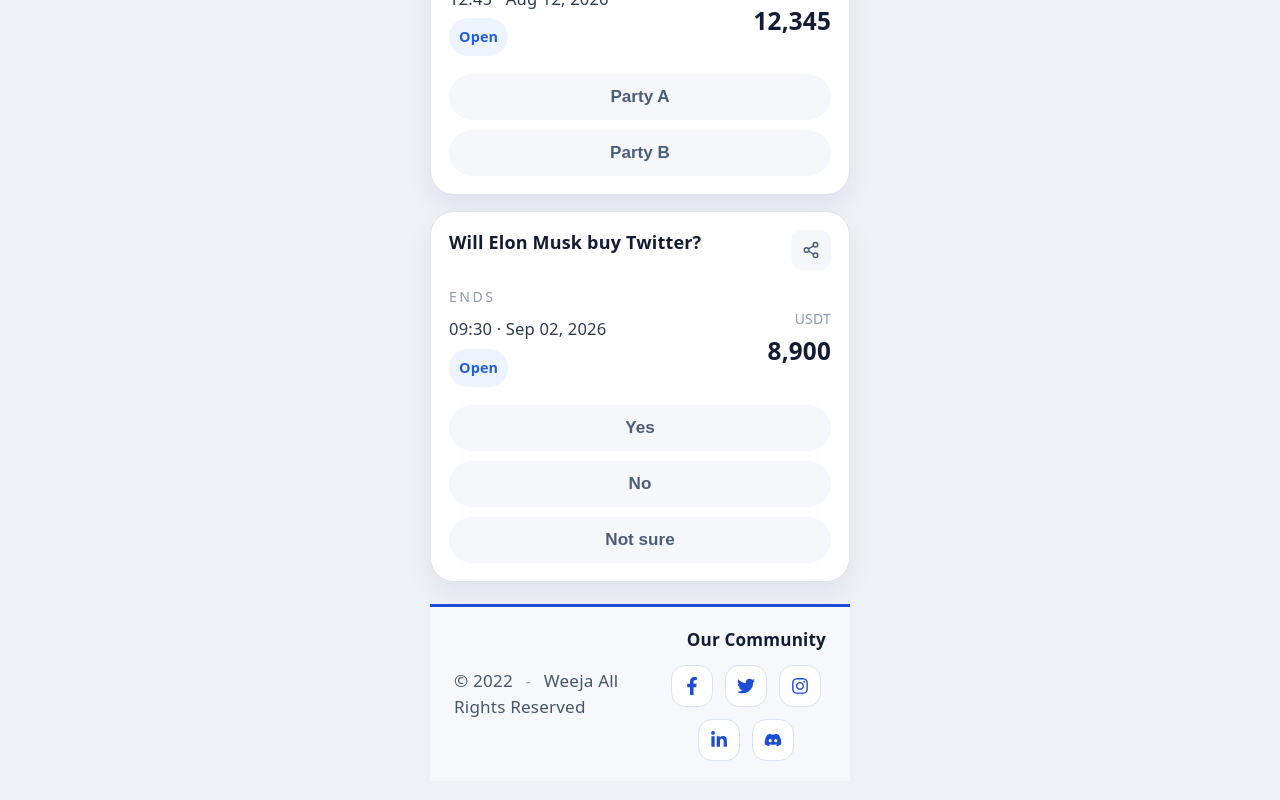
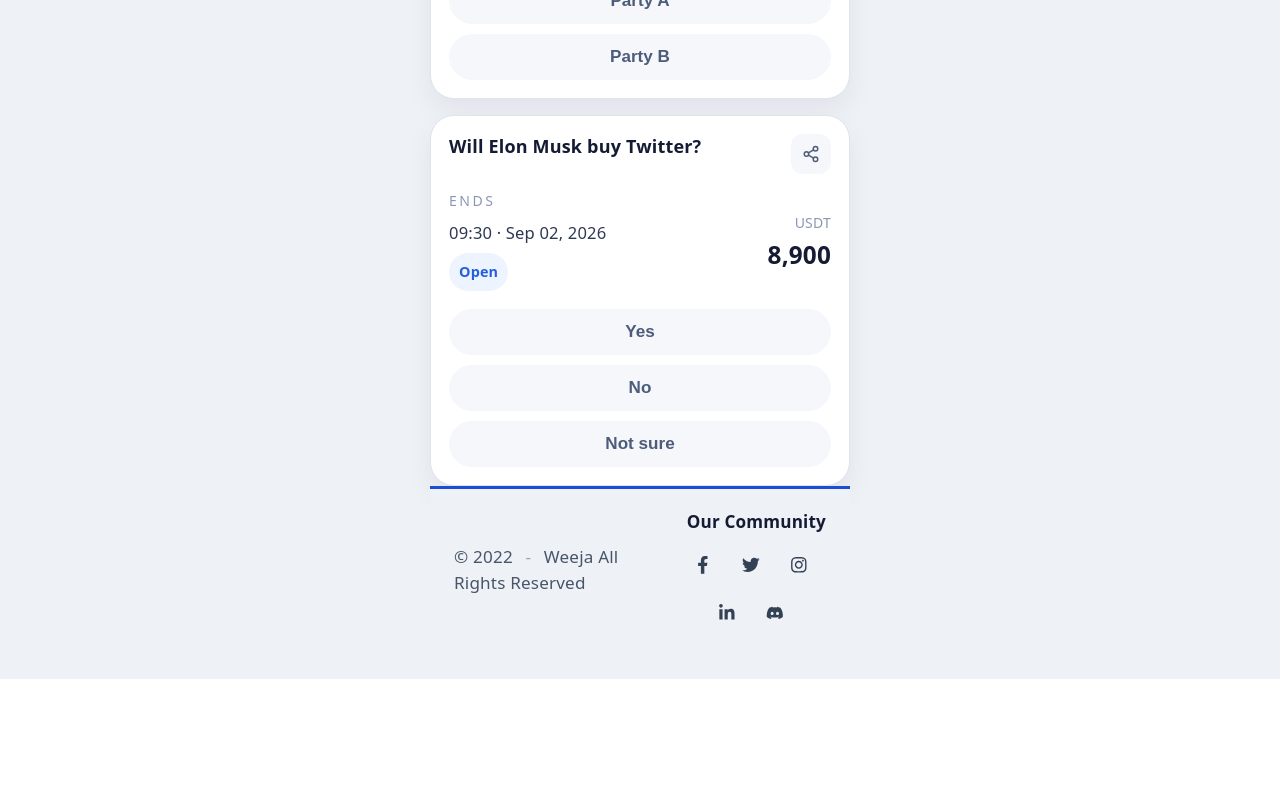
Before and after one commit to C0DE-8/weeja, a React app in the folder frontend/: page / in a window 1280 px wide. Shown: the part 730-1530 px from the top of the page. After the commit the page ends 1409 px from the top, so only its background shows below. Built offline with nearby package versions, Linux system fonts and the light colour scheme; the HTML template or start-up script is replaced by a standard one.

Commit message:
push update

```diff
--- a/frontend/src/components/footer/Footer.module.css
+++ b/frontend/src/components/footer/Footer.module.css
@@ -1,7 +1,7 @@
 .footer {
-  margin-top: 22px;
+  margin-top: 0;
   padding: 0;
-  background: #f7f8fb;
+  background: #eef2f7;
 }
 
 .topLine {
@@ -61,14 +61,18 @@
   display: inline-flex;
   align-items: center;
   justify-content: center;
-  width: 40px;
-  height: 40px;
-  border-radius: 14px;
-  background: #ffffff;
+  width: 36px;
+  height: 36px;
+  border-radius: 999px;
+  background: transparent;
+  color: #334155;
+  font-size: 0.98rem;
+  text-decoration: none;
+  border: none;
+}
+
+.socialLink:hover {
   color: #1d4dd5;
-  font-size: 1rem;
-  text-decoration: none;
-  border: 1px solid #dbe2f0;
 }
 
 @media (min-width: 992px) {
--- a/frontend/src/components/header/Header.module.css
+++ b/frontend/src/components/header/Header.module.css
@@ -1,7 +1,12 @@
 .header {
+  position: fixed;
+  top: 0;
+  left: 0;
+  right: 0;
   width: 100%;
   background: #1d4dd5;
   color: #ffffff;
+  z-index: 1200;
 }
 
 .inner {
--- a/frontend/src/pages/home/Home.module.css
+++ b/frontend/src/pages/home/Home.module.css
@@ -2,7 +2,7 @@
   min-height: 100vh;
   width: 100%;
   background: #eef2f7;
-  padding: 0 0 28px;
+  padding: 72px 0 28px;
   display: flex;
   flex-direction: column;
   align-items: center;
@@ -14,7 +14,7 @@
   display: flex;
   flex-direction: column;
   gap: 0;
-  margin-top: 20px;
+  margin-top: 0;
 }
 
 .main {
```
